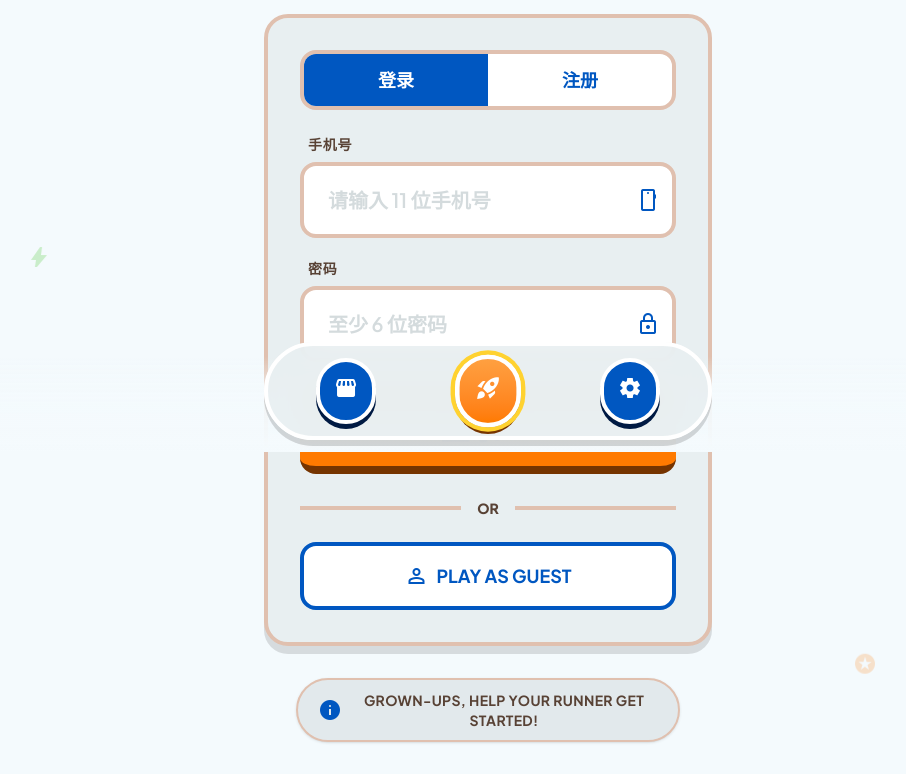
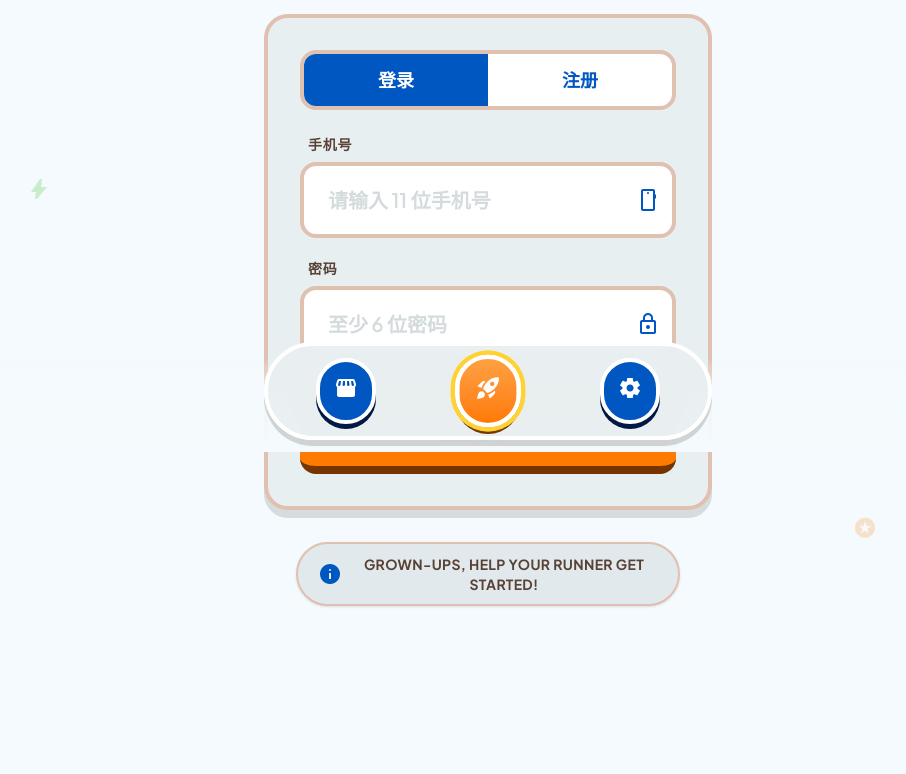
Before and after one commit to led312/Fun-Parkour, a React (Vite) app: page / in a window 1280 px wide. Shown: the part 348-1122 px from the top of the page, without its empty margins (152-1058 px from the left). After the commit the page ends 986 px from the top, so only its background shows below. Built offline with nearby package versions, Linux system fonts and the light colour scheme.

Commit message:
feat: require login before playing, remove guest mode

```diff
--- a/src/App.tsx
+++ b/src/App.tsx
@@ -60,12 +60,14 @@ export default function App() {
 
   const handleTabSelect = (tab: TabState) => {
     setActiveTab(tab);
+    // Login is mandatory: ignore navigation while on the login screen
+    if (screen === 'LOGIN') {
+      return;
+    }
     if (tab === 'bolt') {
       setScreen('SHOP');
     } else if (tab === 'rocket') {
-      if (screen === 'LOGIN') {
-        setScreen('LOBBY');
-      } else if (screen === 'LOBBY' || screen === 'RESULTS' || screen === 'SHOP') {
+      if (screen === 'LOBBY' || screen === 'RESULTS' || screen === 'SHOP') {
         // Calibration is mandatory before every run
         setScreen('CALIBRATION');
       }
@@ -80,7 +82,11 @@ export default function App() {
       <Header
         screen={screen}
         score={user.score}
-        onProfileClick={() => setScreen('SHOP')}
+        onProfileClick={() => {
+          if (screen !== 'LOGIN') {
+            setScreen('SHOP');
+          }
+        }}
         onTitleClick={() => {
           if (screen !== 'LOGIN') {
             setScreen('LOBBY');
--- a/src/components/LoginScreen.tsx
+++ b/src/components/LoginScreen.tsx
@@ -54,11 +54,6 @@ export const LoginScreen: React.FC<LoginScreenProps> = ({
     } finally {
       setLoading(false);
     }
-  };
-
-  const handleGuest = () => {
-    playButtonClick();
-    onLoginSuccess('Guest Runner', '', true);
   };
 
   return (
@@ -212,23 +207,6 @@ export const LoginScreen: React.FC<LoginScreenProps> = ({
             </div>
           </button>
         </form>
-
-        {/* Divider */}
-        <div className="flex items-center my-6">
-          <div className="flex-grow border-t-4 border-[#e0c0af]"></div>
-          <span className="px-4 font-extrabold text-sm text-[#584235]">OR</span>
-          <div className="flex-grow border-t-4 border-[#e0c0af]"></div>
-        </div>
-
-        {/* Alternative Login */}
-        <button
-          type="button"
-          onClick={handleGuest}
-          className="w-full py-3.5 sm:py-4 rounded-2xl border-4 border-[#0057c1] text-[#0057c1] font-bold text-lg flex items-center justify-center gap-2 hover:bg-[#d9e2ff] active:scale-95 transition-all bg-white"
-        >
-          <span className="material-symbols-outlined">person_outline</span>
-          <span>PLAY AS GUEST</span>
-        </button>
       </div>
 
       {/* Parental Note Footer */}
```
